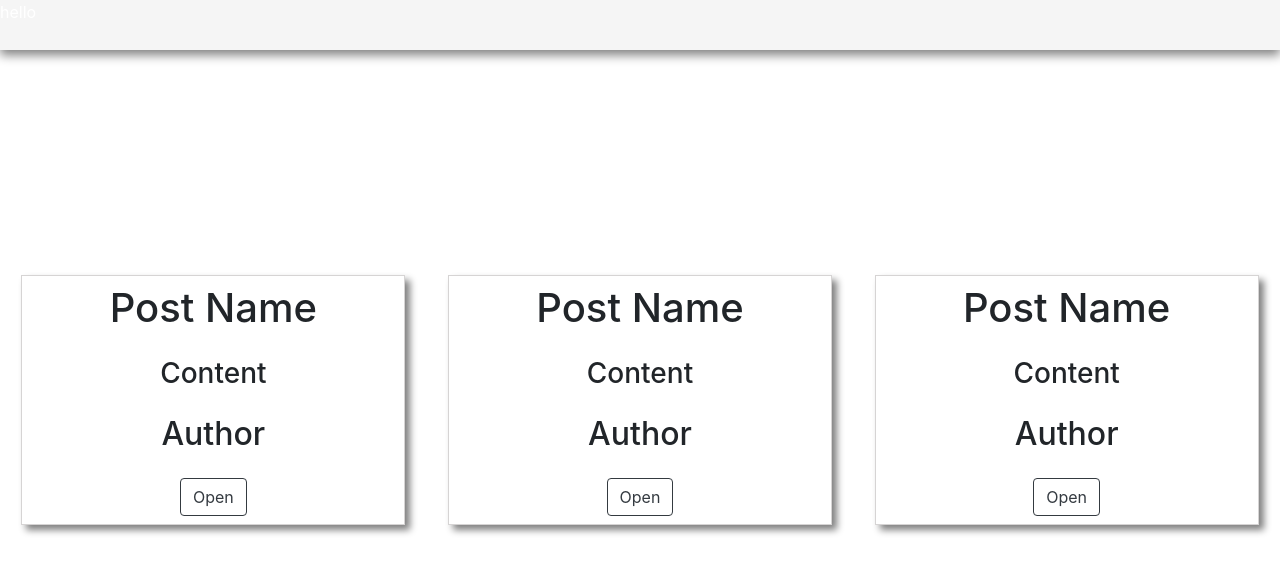
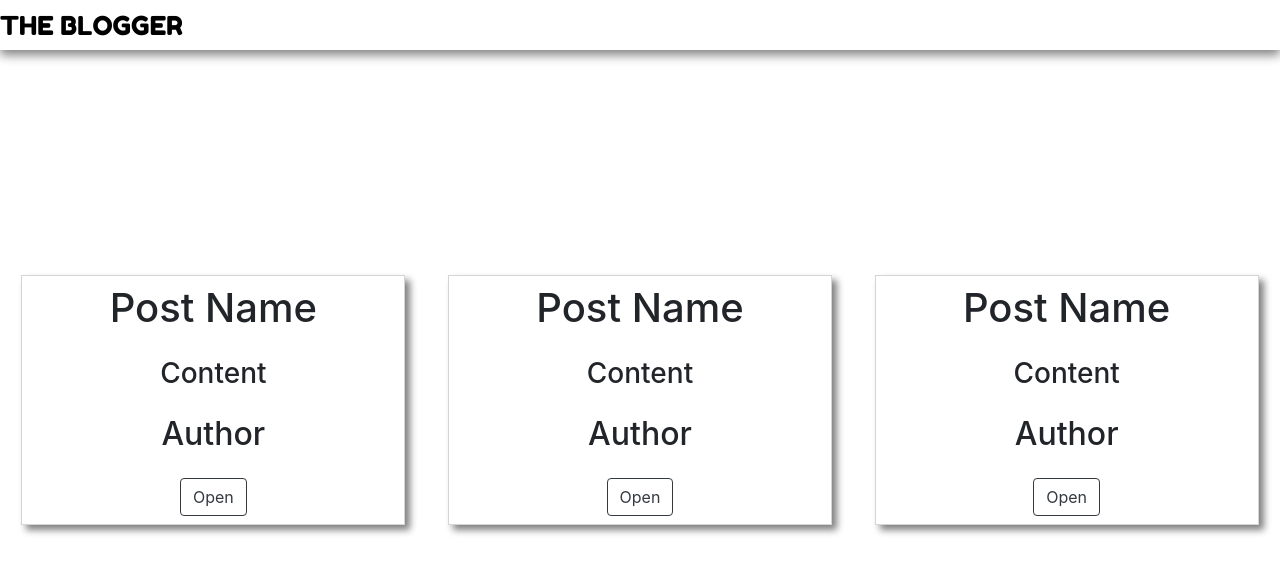
Before and after one commit to LiveWire1012/theblogger, a React (Create React App) app: page / in a window 1280 px wide. Shown: the top 574 px of the page. Built offline with nearby package versions, Linux system fonts and the light colour scheme.

Commit message:
name added

```diff
--- a/src/Components/Navbar/Navbar.css
+++ b/src/Components/Navbar/Navbar.css
@@ -1,3 +1,6 @@
+@import url('https://fonts.googleapis.com/css2?family=Fredoka+One&display=swap');
+
+
 .mainpage {
     position: relative;
     width : 100%;
@@ -9,8 +12,12 @@
 .bar {
     height: 50px;
     width: 100%;
-    background-color: whitesmoke;
-    color: white;
+    background-color: rgb(255, 255, 255);
+    color: black;
     box-shadow: 0px 5px 10px grey;
     position: fixed;
+    display: flex;
+    align-items: center;
+    font-family: 'Fredoka One', cursive;
+    font-size: 26px;
 }
--- a/src/Components/Navbar/Navbar.jsx
+++ b/src/Components/Navbar/Navbar.jsx
@@ -4,7 +4,7 @@ import './Navbar.css';
 function Nav() {
     return (
         <div className = "bar">
-            hello
+            THE BLOGGER
         </div>
     );
 }
```
